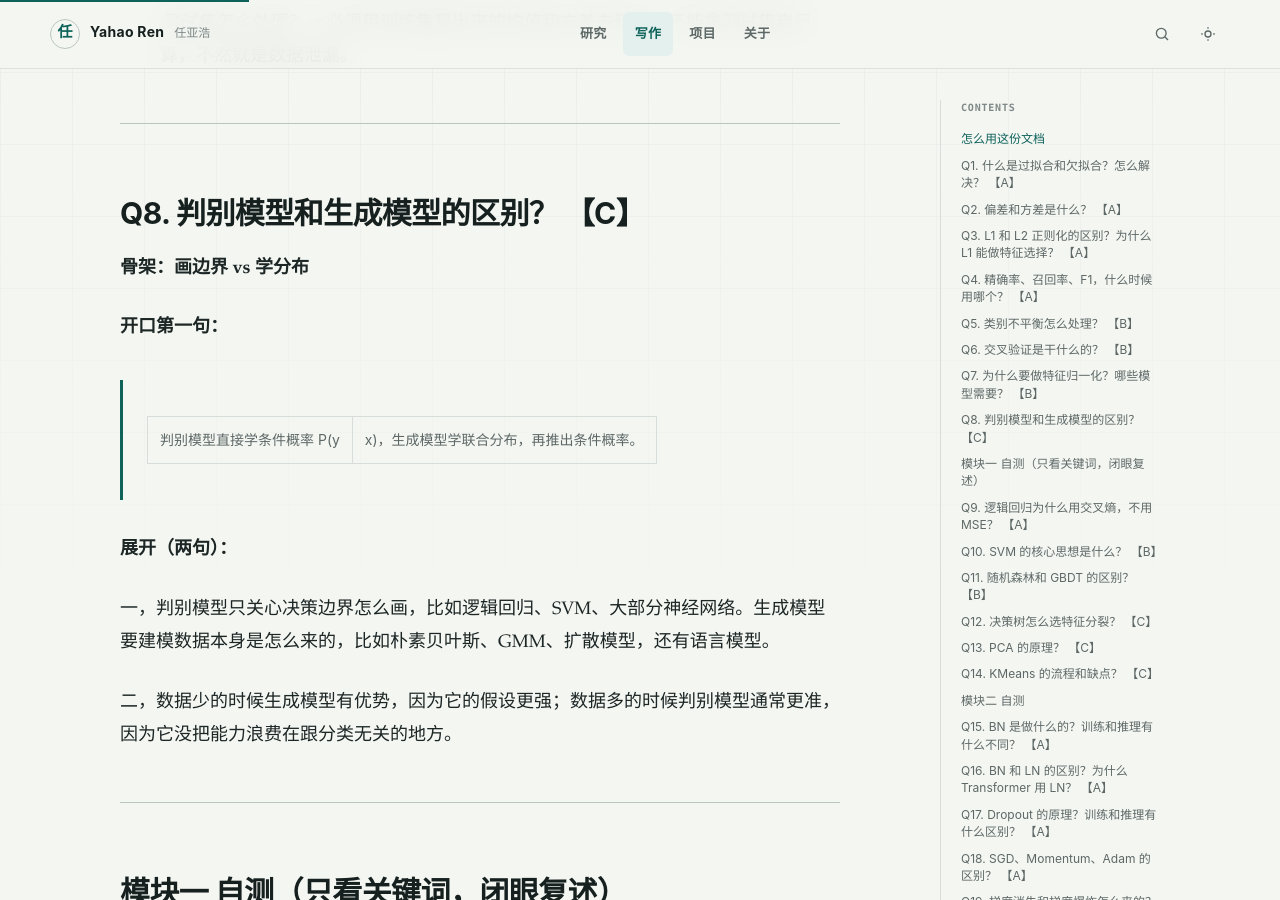
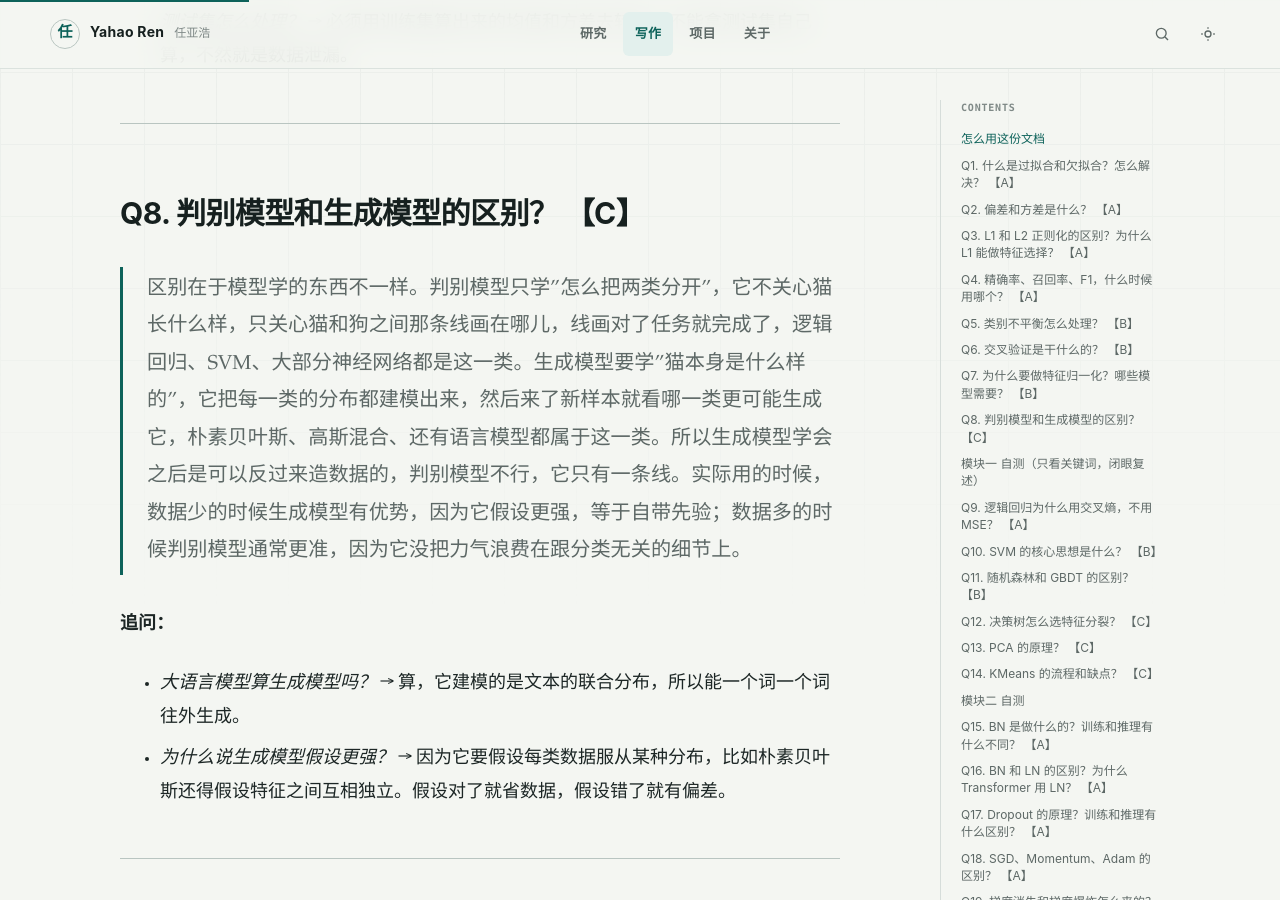
Before and after one commit to YahaoRen/yahaoren.github.io, a Jekyll site: the page built from _notes/机器学习 深度学习 面试背诵版.md, in a window 1280 px wide and 900 px high, scrolled down 7073 px. Built offline with Jekyll 4.4.1, drawn with Linux system fonts in a browser that asks for light colours.

Commit message:
vault backup: 2026-08-30 15:57:55

```diff
--- a/_notes/机器学习 深度学习 面试背诵版.md
+++ b/_notes/机器学习 深度学习 面试背诵版.md
@@ -169,17 +169,12 @@ L2 是权重越小、推得越轻。从 1 推到 0.1 很快，从 0.1 推到 0.0
 
 ## Q8. 判别模型和生成模型的区别？ 【C】
 
-**骨架：画边界 vs 学分布**
+> 区别在于模型学的东西不一样。判别模型只学"怎么把两类分开"，它不关心猫长什么样，只关心猫和狗之间那条线画在哪儿，线画对了任务就完成了，逻辑回归、SVM、大部分神经网络都是这一类。生成模型要学"猫本身是什么样的"，它把每一类的分布都建模出来，然后来了新样本就看哪一类更可能生成它，朴素贝叶斯、高斯混合、还有语言模型都属于这一类。所以生成模型学会之后是可以反过来造数据的，判别模型不行，它只有一条线。实际用的时候，数据少的时候生成模型有优势，因为它假设更强，等于自带先验；数据多的时候判别模型通常更准，因为它没把力气浪费在跟分类无关的细节上。
 
-**开口第一句：**
+**追问：**
 
-> 判别模型直接学条件概率 P(y|x)，生成模型学联合分布，再推出条件概率。
-
-**展开（两句）：**
-
-一，判别模型只关心决策边界怎么画，比如逻辑回归、SVM、大部分神经网络。生成模型要建模数据本身是怎么来的，比如朴素贝叶斯、GMM、扩散模型，还有语言模型。
-
-二，数据少的时候生成模型有优势，因为它的假设更强；数据多的时候判别模型通常更准，因为它没把能力浪费在跟分类无关的地方。
+- _大语言模型算生成模型吗？_ → 算，它建模的是文本的联合分布，所以能一个词一个词往外生成。
+- _为什么说生成模型假设更强？_ → 因为它要假设每类数据服从某种分布，比如朴素贝叶斯还得假设特征之间互相独立。假设对了就省数据，假设错了就有偏差。
 
 ---
 
```
